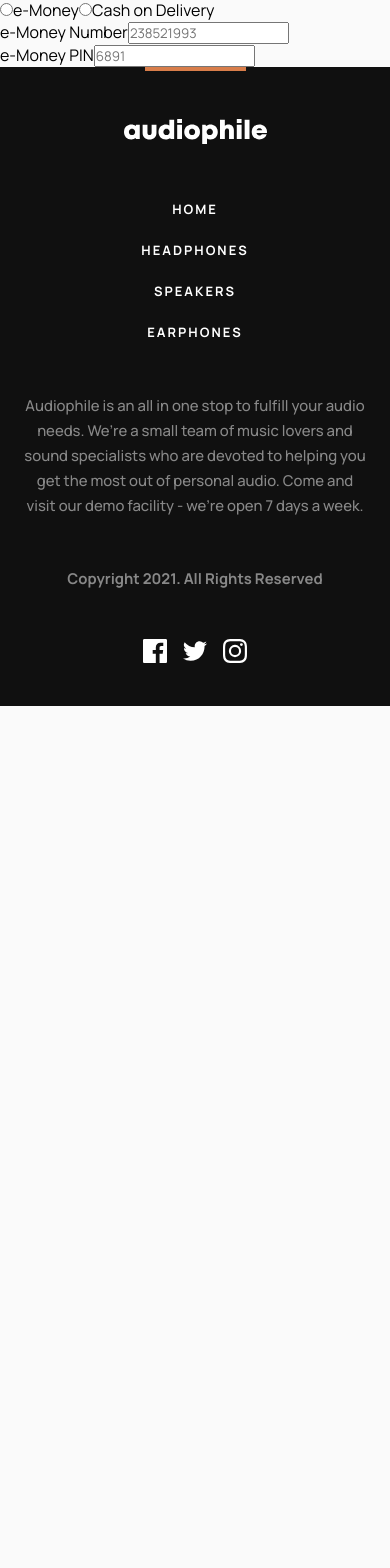
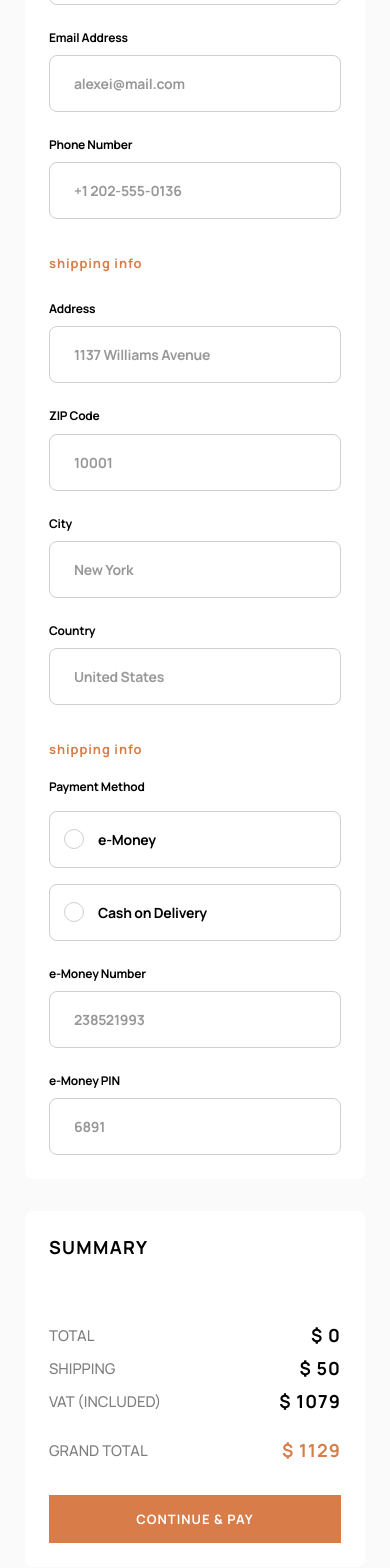
Before and after one commit to barka-dev/audiophile-ecommerce-website, a Next.js app: page /checkout in a window 390 px wide. Shown: the part 380-1948 px from the top of the page. Before the commit the page ends 1086 px from the top, so only its background shows below. Built offline with nearby package versions, Linux system fonts and the light colour scheme.

Commit message:
mobile layout for checkout page

```diff
--- /dev/null
+++ b/src/app/components/backbtn.jsx
@@ -0,0 +1,10 @@
+import React from 'react'
+
+async function Backbtn({params}) {
+    const { category } = await params;
+  return (
+    <Link className="back-button text" href={`/${category}`} >Go Back</Link>
+  )
+}
+
+export default Backbtn
--- a/src/app/components/cartModal.jsx
+++ b/src/app/components/cartModal.jsx
@@ -70,9 +70,9 @@ export default function CartModal(){
                         <p className="text">TOTAL</p>
                         <h6>$ {totalPrice}</h6>
                     </div>
-                    {/* <Link href="/checkout"> */}
+                    <Link href="/checkout">
                         <button className="button orange-button cart-checkout-button">checkout</button>
-                    {/* </Link> */}
+                    </Link>
                 </>
                 }
             </div>
--- a/src/app/components/checkout.jsx
+++ b/src/app/components/checkout.jsx
@@ -1,9 +1,46 @@
+'use client'
+import Backbtn from "./backbtn";
 import EMoneyInfo from "./eMoneyInfo";
+import SelectedProduct from "./selectedProduct";
+import {useEffect, useState} from 'react'
+import Link from "next/link";
 
 export default function Checkout(){
+    const [data, setData] = useState([]);
+    const [result, setResult] = useState([]);
+    const [loading, setLoading] = useState(true);
+    let totalPrice = 0;
+
+    const fetchData = async()=>{
+        try{
+            const response = await fetch("/data/products.json");
+            if(!response.ok){
+                throw new Error('Network response was ok')
+            }
+            const result = await response.json();
+            setData(result);
+        } catch (err){
+            setError(err.message);
+        } finally {
+            setLoading(false);
+        }
+    }
+
+    useEffect(() => {
+        fetchData();
+
+        const ids = JSON.parse(localStorage.getItem('ids')) || [];
+        const filteredData = data.filter((item) => ids.includes(item.id));
+        setResult(filteredData);
+
+    }, [data]);
+
     return(
+        <>
+            <div className="checkout-top-wrapper">
+                <Link className="back-button text" href={"/"}>Go Back</Link>
                 <article className="checkout-container">
-            <h3 className="checkout-title">CHECKOUT</h3>
+                    <h2 className="checkout-title">CHECKOUT</h2>
                     <section className="billing-section">
                         <p className="checkout-subtitle">Billing Details</p>
                         <div className="group-control">
@@ -40,19 +77,54 @@ export default function Checkout(){
                         </div>
                     </section>
 
-            <section className="patment-section">
+                    <section className="payment-section">
                         <p className="checkout-subtitle">shipping info</p>
                         <label className="checkout-label" htmlFor="payment">Payment Method</label>
-                <div>
-                    <label htmlFor="emoney">
-                        <input className="checkout-input" type="radio" name="payment" id="emoney"/>e-Money
+                        <div className="radios-group">
+                            <label htmlFor="emoney" className="label-for-radio">
+                                <input className="payment-radios" type="radio" name="payment" id="emoney"/>e-Money
                             </label>
-                    <label htmlFor="cod">
-                        <input className="checkout-input" type="radio" name="payment" id="cod"/>Cash on Delivery
+                            <label htmlFor="cod" className="label-for-radio">
+                                <input className="payment-radios" type="radio" name="payment" id="cod"/>Cash on Delivery
                             </label>
                         </div>
                         <EMoneyInfo/>
                     </section>
                 </article>
+
+                <article className="summary-container">
+                    <h2 className="summary-title">summary</h2>
+                    <div className="summary-products">
+                    {
+                        result.map((item, index)=>{
+                            totalPrice += item.price;
+                            return <SelectedProduct key={index} data={{...item, qte:1}}/>
+                        })
+                    }
+                    </div>
+
+                    <div className="summary-price-group">
+                        <div className="summary-price-subgroup">
+                            <p className="summary-text">TOTAL</p>
+                            <h6 className="summary-price">$ {totalPrice}</h6>
+                        </div>
+                        <div className="summary-price-subgroup">
+                            <p className="summary-text">SHIPPING</p>
+                            <h6 className="summary-price">$ {50}</h6>
+                        </div>
+                        <div className="summary-price-subgroup">
+                            <p className="summary-text">VAT (INCLUDED)</p>
+                            <h6 className="summary-price">$ {1079}</h6>
+                        </div>
+                        <div className="summary-price-subgroup grand-total">
+                            <p className="summary-text">GRAND TOTAL</p>
+                            <h6 className="summary-price summary-price-grand">$ {totalPrice + 50 + 1079}</h6>
+                        </div>
+                    </div>
+                    <button className="button orange-button pay-button">CONTINUE & PAY</button>
+
+                </article>
+            </div>
+        </>
     )
 }
--- a/src/app/components/selectedProduct.jsx
+++ b/src/app/components/selectedProduct.jsx
@@ -9,7 +9,7 @@ export default function SelectedProduct({data}){
                 <p className="selected-item-price">$ {data.price}</p>
             </div>
             <div className="quantity-container">
-               <QuantitySelector/>
+               {data.qte ? <p className="summary-qte-product">x{data.qte}</p>  : <QuantitySelector/>}
             </div>
         </div>
     )
--- a/src/app/styles/checkoutStyle.scss
+++ b/src/app/styles/checkoutStyle.scss
@@ -1 +1,172 @@
 @use 'variables';
+
+.checkout-top-wrapper{
+    // border:1px solid red;
+    width:87.2%;
+    margin-inline:auto;
+    display: grid;
+    // gap:2rem 0;
+    margin-block-end: 6.06rem;
+}
+.checkout-container, .summary-container{
+    padding: 1.5rem;
+    background-color: variables.$white;
+    border-radius:0.5rem;
+    width: 100%;
+    display: grid;
+    gap:2rem 0;
+}
+.summary-container{
+    margin-block-start:2rem;
+}
+
+.billing-section, .shipping-section, .payment-section{
+    display:grid;
+    gap: 1rem 0;
+}
+
+.checkout-subtitle{
+    color: variables.$orange;
+    font-size:0.81rem;
+    line-height:25px;
+    letter-spacing: 0.93px;
+    font-weight: variables.$bold;
+}
+
+.group-control{
+    margin-block-start:0.5rem;
+    display: grid;
+    gap: 0.57rem 0;
+}
+
+.checkout-label, .checkout-input, .label-for-radio{
+    display: block;
+    width: 100%;
+}
+
+.checkout-label{
+    font-size:0.75rem;
+    color: variables.$black;
+    letter-spacing: -0.21px;
+    font-weight: variables.$bold;
+}
+
+.checkout-input{
+    border: 1px solid #CFCFCF;
+    border-radius: 0.5rem;
+    padding: 1.125rem 1.5rem;
+    font-size: 0.875rem;
+    letter-spacing: -0.25px;
+    font-weight: variables.$bold;
+    color: variables.$black;
+
+    &::placeholder{
+        opacity:40%;
+        color: variables.$black;
+    }
+}
+.radios-group{
+    display: grid;
+    gap: 1rem 0;
+}
+.label-for-radio{
+    border: 1px solid #CFCFCF;
+    border-radius: 0.5rem;
+    padding: 1.125rem 1.5rem;
+    font-size: 0.875rem;
+    letter-spacing: -0.25px;
+    font-weight: variables.$bold;
+    color: variables.$black;
+    display: flex;
+    align-items: center;
+}
+
+.payment-radios{
+    margin-inline-end: 1.5rem;
+    position: relative;
+    appearance:none;
+
+    &::before, &::after{
+        content:'';
+        border-radius: 50%;
+        position: absolute;
+        top: 50%;
+        left: 50%;
+        translate: -50% -50%;
+    }
+
+    &::before{
+        border:1px solid #CFCFCF;
+        width: 20px;
+        height: 20px;
+
+    }
+    &::after{
+        background-color: variables.$orange;
+        width: 10px;
+        height: 10px;
+        display:none;
+    }
+
+    &:checked::after{
+        display:block;
+    }
+}
+
+.summary-title{
+    font-size:1.125rem;
+    letter-spacing: 1.29px;
+    font-weight: variables.$bold;
+}
+
+.summary-products{
+    display: grid;
+    gap:1.5rem 0;
+}
+
+.summary-qte-product{
+    justify-self: end;
+}
+.summary-qte-product{
+    font-size:15px;
+    font-weight: variables.$bold;
+    line-height:25px;
+    opacity:50%;
+    color: variables.$black;
+}
+
+.summary-price-group{
+    display: grid;
+    gap: 0.5rem 0;
+}
+
+.summary-price-subgroup{
+    display:flex;
+    align-items: center;
+    justify-content: space-between;
+}
+
+.summary-text{
+    font-size: 0.93rem;
+    font-weight: variables.$medium;
+    line-height: 25px;
+    color: variables.$black;
+    opacity: 50%;
+}
+
+.summary-price{
+    font-size: 1.125rem;
+    font-size: variables.$bold;
+}
+
+.grand-total{
+    margin-block-start: 1rem;
+}
+
+.summary-price-grand{
+    color: variables.$orange;
+}
+
+.pay-button{
+    width:100% !important;
+}
--- a/src/app/styles/selectedProductStyle.scss
+++ b/src/app/styles/selectedProductStyle.scss
@@ -25,7 +25,8 @@
         }
     }
     .quantity-container{
-        width:96px;
+        width:auto;
+        max-width:96px;
         height:32px;
         margin-inline-start: auto;
     }
```
Also changed, not shown: src/app/components/input.jsx (added, +12 -0 lines). Lines whose indentation alone changed are shown as unchanged.
